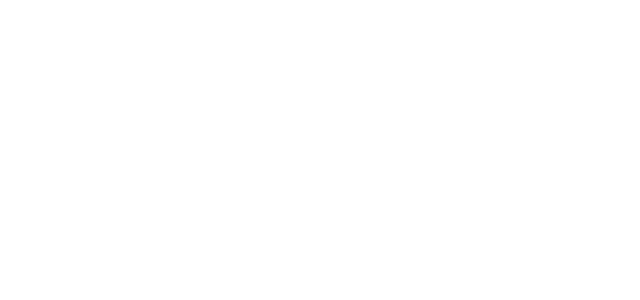
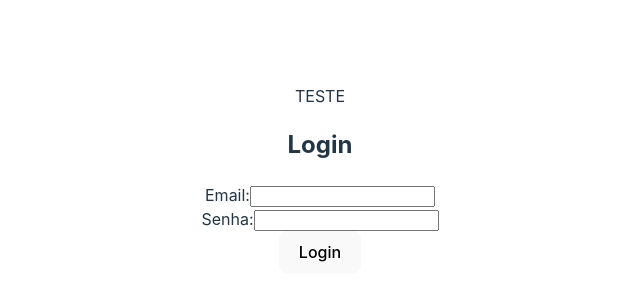
Before and after one commit to eduardocesl/AutoCare, a React (Vite) app in the folder client/desktop/: page /login in a window 1280 px wide. Before the commit this address had no page. Shown: the part 222-522 px from the top of the page, without its empty margins (320-960 px from the left). Built offline with nearby package versions, Linux system fonts and the light colour scheme.

Commit message:
Tela de login com email e senha

```diff
--- /dev/null
+++ b/client/desktop/src/pages/login/Login.jsx
@@ -0,0 +1,82 @@
+import { useState } from 'react';
+
+const Login = () => {
+  const [email, setEmail] = useState('');
+  const [senha, setSenha] = useState('');
+  const [loginSucesso, setLoginSucesso] = useState(false); // Estado para controlar o sucesso do login
+  const [erroLogin, setErroLogin] = useState(''); // Estado para controlar mensagem de erro
+
+  const handleLogin = async (e) => {
+    e.preventDefault();
+
+    try {
+      const response = await fetch('http://localhost:3000/login', {
+        method: 'POST',
+        headers: {
+          'Content-Type': 'application/json',
+        },
+        body: JSON.stringify({ email, senha }),
+      });
+
+      const data = await response.json();
+
+      if (response.ok) {
+        console.log('Login bem-sucedido', data);
+        localStorage.setItem('token', data.token);
+        setLoginSucesso(true); // Define login como bem-sucedido
+        setErroLogin(''); // Limpa mensagem de erro, se houver
+      } else {
+        setErroLogin(data.message); // Exibe a mensagem de erro
+        setLoginSucesso(false); // Define login como não bem-sucedido
+      }
+    } catch (error) {
+      console.error('Erro na requisição', error);
+      setErroLogin('Erro na requisição ao servidor.');
+      setLoginSucesso(false);
+    }
+  };
+
+  return (
+    <div>
+      <h2>Login</h2>
+
+      {/* Exibe alerta de sucesso */}
+      {loginSucesso && (
+        <div style={{ color: 'green' }}>
+          <p>Login realizado com sucesso!</p>
+        </div>
+      )}
+
+      {/* Exibe alerta de erro */}
+      {erroLogin && (
+        <div style={{ color: 'red' }}>
+          <p>{erroLogin}</p>
+        </div>
+      )}
+
+      <form onSubmit={handleLogin}>
+        <div>
+          <label>Email:</label>
+          <input
+            type="email"
+            value={email}
+            onChange={(e) => setEmail(e.target.value)}
+            required
+          />
+        </div>
+        <div>
+          <label>Senha:</label>
+          <input
+            type="password"
+            value={senha}
+            onChange={(e) => setSenha(e.target.value)}
+            required
+          />
+        </div>
+        <button type="submit">Login</button>
+      </form>
+    </div>
+  );
+};
+
+export default Login;
--- a/client/desktop/src/routes.jsx
+++ b/client/desktop/src/routes.jsx
@@ -1,4 +1,5 @@
 import { BrowserRouter as Router, Route, Routes } from 'react-router-dom';
+import Login from './pages/login/Login';
 import Motoristas from './pages/motoristas/Motoristas';
 import Veiculos from './pages/veiculos/Veiculos';
 import Perfil from './pages/perfil/Perfil';
@@ -13,6 +14,7 @@
       <Routes>
         <Route path="/" element={<PaginaBase />} >
 
+          <Route path="/login" element={<Login />} />
           <Route path="/motoristas" element={<Motoristas />} />
           <Route path="/veiculos" element={<Veiculos />} />
           <Route path="/perfil" element={<Perfil />} />
```
Also changed, not shown: 2 other files (tests, documents, lock files or other folders).
